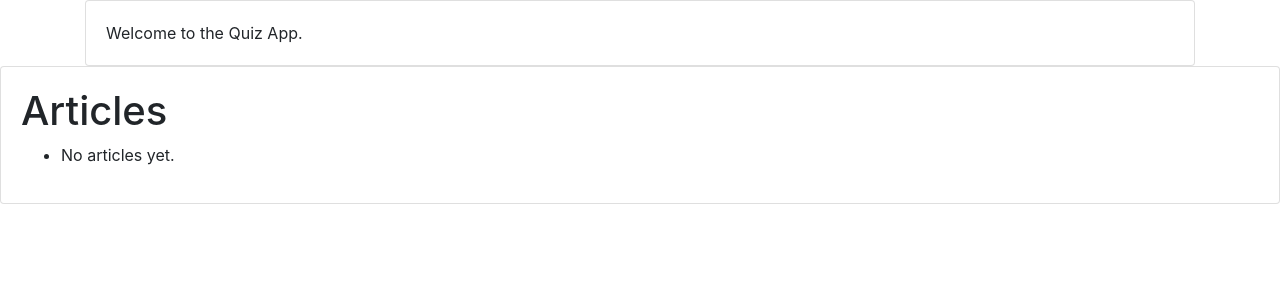
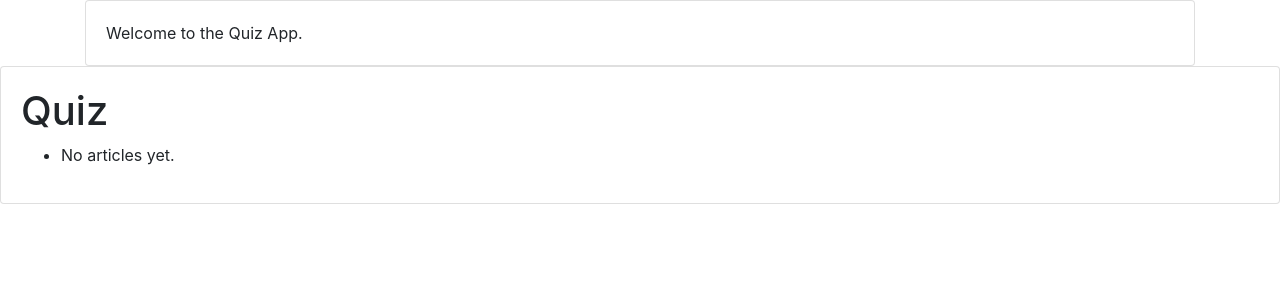
Before and after one commit to ICARUS343/DjangoModule, a Django app: page /quizApp/ in a window 1280 px wide. Shown: the top 300 px of the page. Run offline with Django 3.2, Linux system fonts and the light colour scheme; data that the repository does not hold is empty; some libraries are stand-ins or nearby versions.

Commit message:
Fixed quiz_list

```diff
--- a/quizApp/templates/quizApp/index.html
+++ b/quizApp/templates/quizApp/index.html
@@ -22,10 +22,10 @@
 </div>
 <div class="card mx-auto">
     <div class="card-body">
-        <h1>Articles</h1>
+        <h1>Quiz</h1>
         <ul>
             {% for Quiz in latest_quiz_list %}
-                <li>{{ Quiz.title }}</li>
+                <li>{{ Quiz.quiz_title }}</li>
             {% empty %}
                 <li>No articles yet.</li>
             {% endfor %}
```
